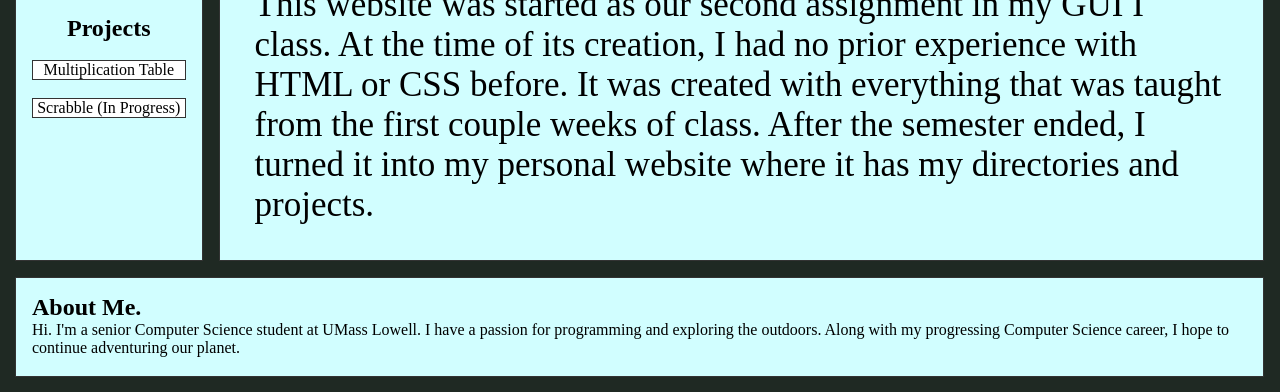
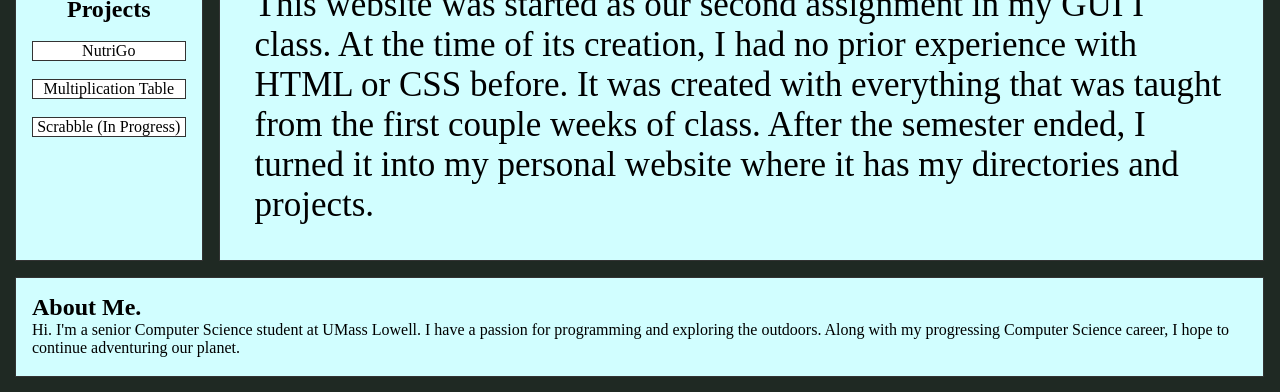
Before and after one commit to TharithSovann/tsovann, a plain HTML site: page index.html in a window 1280 px wide. Shown: the part 313-705 px from the top of the page. Drawn offline with Linux system fonts and the light colour scheme.

Commit message:
added nutrigo to listed projects

```diff
--- a/index.html
+++ b/index.html
@@ -32,6 +32,7 @@
   <div class="grid"><!-- starts a grid to contain all my HTML contents -->
     <div class="nested"><!-- this grid box div contains more nested divs -->
       <h2> Projects </h2><br>
+      <div class="box"><a href="http://www.gonutrigo.com/" target="_blank">  NutriGo   </a></div><br>
       <div class="box"><a href="https://tharithsovann.github.io/gui_assignments/hw7/index_hw7.html" target="_blank">  Multiplication Table     </a></div><br>
       <div class="box"><a href="https://tharithsovann.github.io/gui_assignments/hw8_improving/graphics_data/index_hw8.html" target="_blank">  Scrabble (In Progress)   </a></div><br>
     </div>
```
